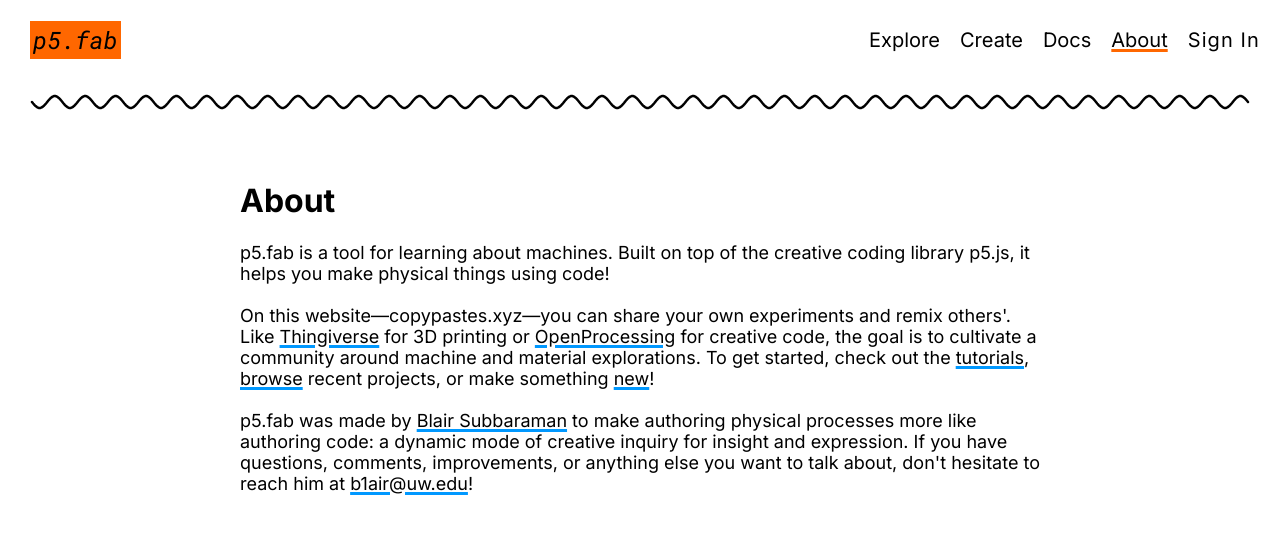
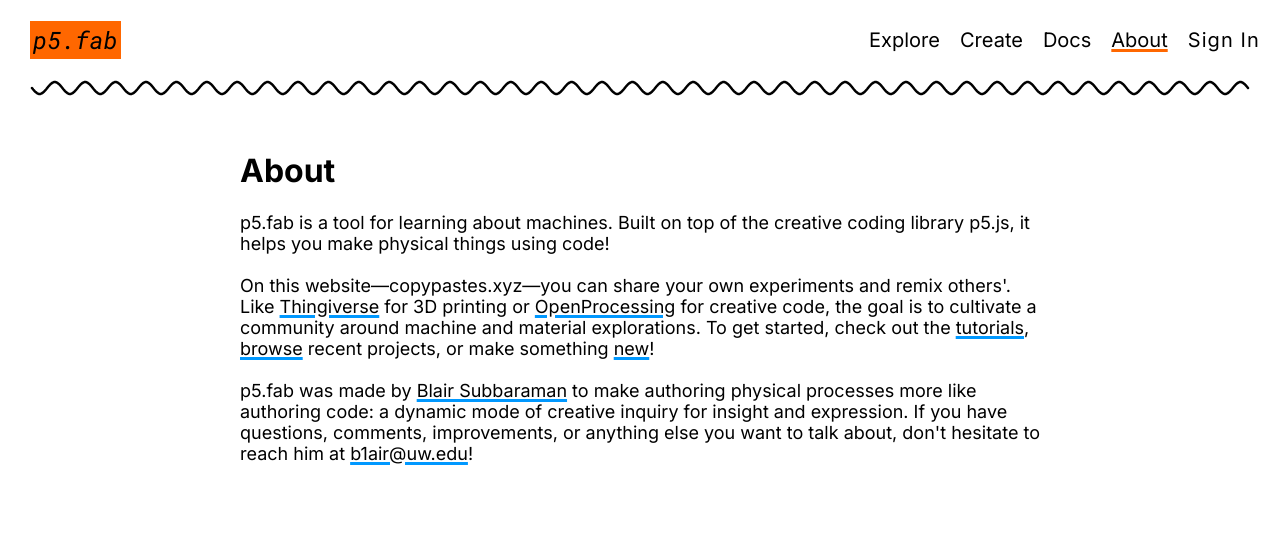
Before and after one commit to bsubbaraman/p5.fab-website, a SvelteKit app: page /about in a window 1280 px wide. Shown: the top 534 px of the page. Built offline with nearby package versions, Linux system fonts and the light colour scheme; no server answers.

Commit message:
style header

```diff
--- a/src/components/Header.svelte
+++ b/src/components/Header.svelte
@@ -12,7 +12,7 @@
 	const margin = 32;
 	const periods = 40;
 	const amplitude = 6;
-	const centerY = 22;
+	const centerY = 8;
 	const steps = 1000;
 	const sigma = 40;
 	const extraFactor = 2.5;
@@ -100,7 +100,7 @@
 		onpointerleave={handlePointerLeave}
 	>
 		{#if pathD}
-			<svg width="100%" height="50">
+			<svg width="100%" height="20" style="overflow: visible">
 				<path
 					d={pathD}
 					stroke="black"
```
